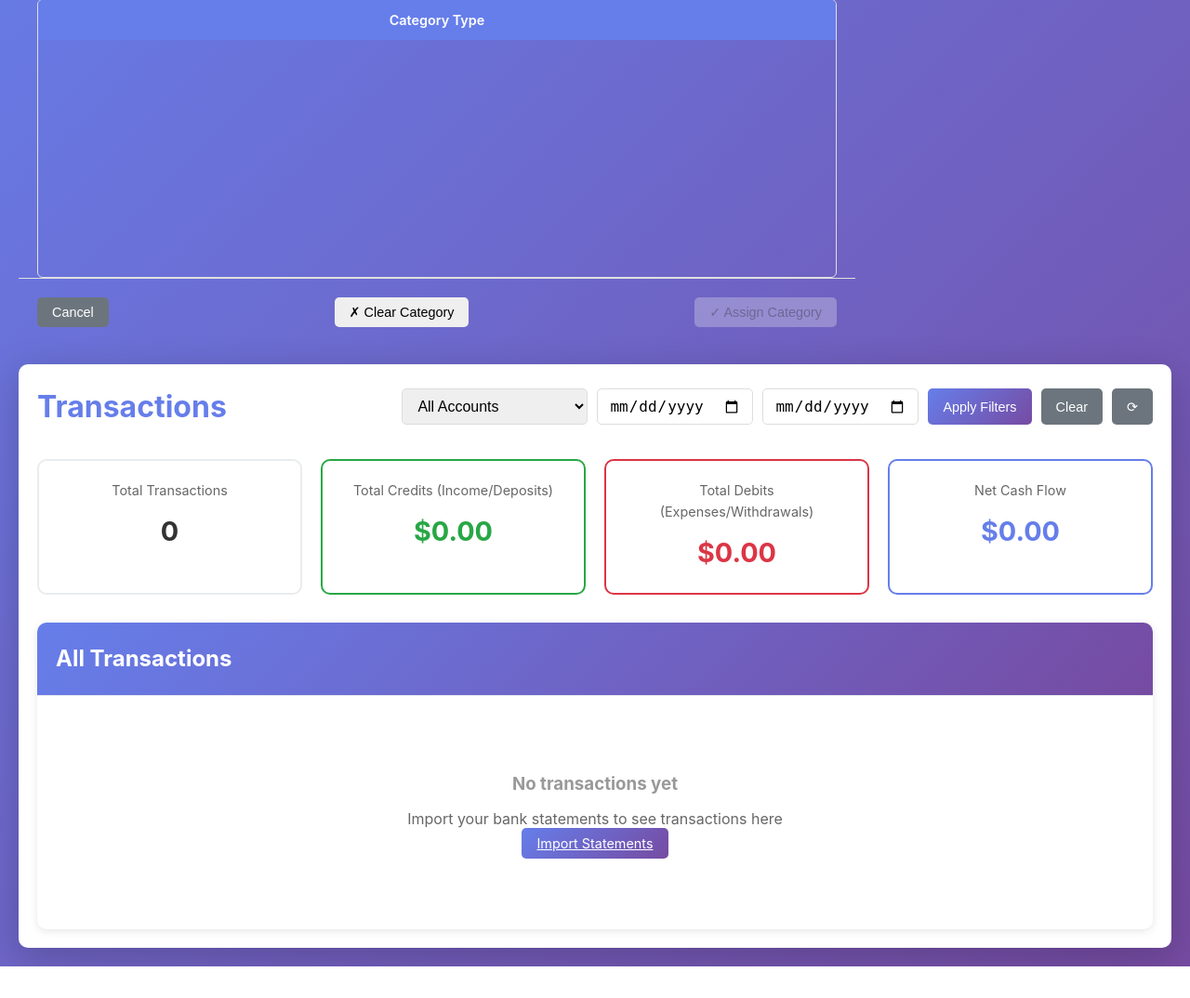
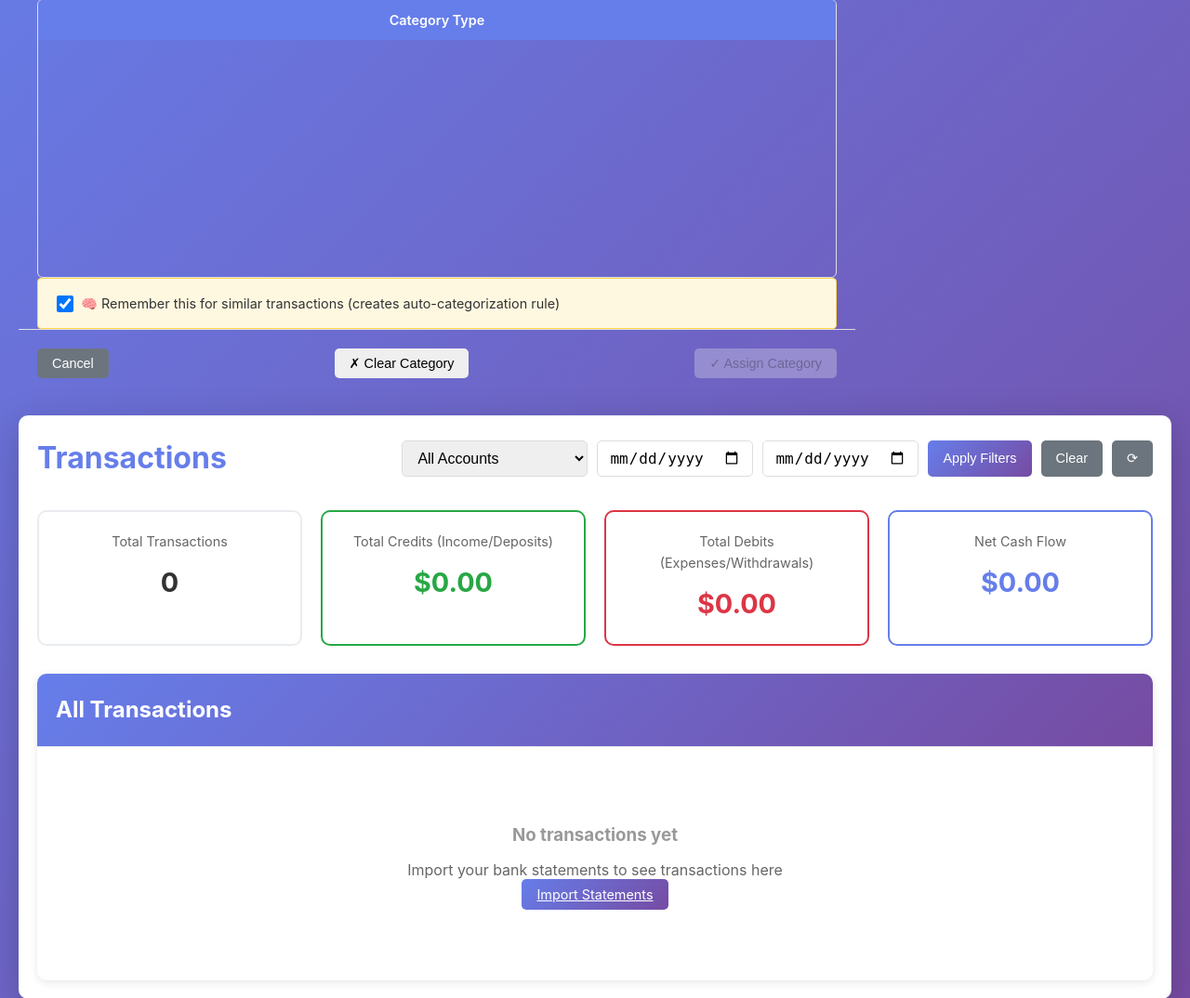
Before and after one commit to saeid-h/financial-assistant, a Flask app: page /transactions/ in a window 1280 px wide. Shown: the part 213-1287 px from the top of the page at 93% size. Before the commit the page ends 1253 px from the top, so only its background shows below. Run offline with Flask 3, Linux system fonts and the light colour scheme; data that the repository does not hold is empty; parts of the project's set-up code (start-up, migrations or seed data) failed here and were passed over.

Commit message:
Add learning system to UI + auto-refresh after categorization
LEARNING SYSTEM NOW ACTIVE IN UI!

NEW FEATURE: Smart Learning Checkbox
- Added to category picker modal
- 🧠 'Remember this for similar transactions'
- CHECKED by default
- Creates auto-categorization rule when enabled

HOW IT WORKS:
1. User categorizes 'STARBUCKS #1234' → Dining Out
2. With checkbox CHECKED:
   - System extracts 'STARBUCKS'
   - Creates rule: STARBUCKS → Dining Out
   - Priority 100 (user rules > system rules)
3. Future 'STARBUCKS' transactions auto-categorize!

Example:
- Manually: SHELL GAS STATION #123 → Gas
- Learning: Creates rule 'SHELL GAS' → Gas (priority 100)
- Auto: Future SHELL transactions → Gas ✓

FIX: Page auto-refreshes after categorization
- Changed updateTransactionCategory() to reload transactions
- Transaction list updates immediately
- Category button shows new category
- No manual refresh needed
- Stats update automatically

FIX: Learning parameter passed correctly
- learn parameter defaults to false
- Gets value from checkbox when assigning
- Passed to API endpoint
- Console logs when rule created

UI IMPROVEMENTS:
- Yellow highlight box for learning option
- Checkbox with brain emoji 🧠
- Clear explanation text
- Positioned above action buttons

CONSOLE LOGGING:
When learning creates a rule:
'✓ New categorization rule created automatically!'

USER WORKFLOW:
1. Click uncategorized transaction
2. Navigate categories (Type → Sub → Detail)
3. See checkbox: 'Remember this for similar'
4. Click 'Assign Category'
5. ✓ Transaction categorized
6. ✓ Rule created (if checkbox checked)
7. ✓ Page refreshes automatically
8. ✓ Future similar transactions auto-categorize!

FILES MODIFIED:
- src/templates/components/category_picker.html (learning UI)
- src/templates/transactions.html (auto-refresh + learning param)

This makes the system truly intelligent!
User teaches it once, it remembers forever.

```diff
--- a/src/templates/components/category_picker.html
+++ b/src/templates/components/category_picker.html
@@ -26,6 +26,14 @@
                     <div class="column-title" id="level-3-title">Detail</div>
                     <div class="category-list" id="level-3-list"></div>
                 </div>
+            </div>
+
+            <!-- Learning Option -->
+            <div class="learning-option">
+                <label>
+                    <input type="checkbox" id="learn-checkbox" checked>
+                    🧠 Remember this for similar transactions (creates auto-categorization rule)
+                </label>
             </div>
 
             <!-- Actions -->
@@ -138,6 +146,29 @@
     border-radius: 10px;
     font-size: 0.75em;
     font-weight: 600;
+}
+
+.learning-option {
+    padding: 15px 20px;
+    background: #fff8e1;
+    border: 1px solid #ffd54f;
+    border-radius: 4px;
+    margin: 0 20px;
+}
+
+.learning-option label {
+    display: flex;
+    align-items: center;
+    gap: 8px;
+    cursor: pointer;
+    font-size: 0.9em;
+    color: #333;
+}
+
+.learning-option input[type="checkbox"] {
+    width: 18px;
+    height: 18px;
+    cursor: pointer;
 }
 
 .picker-actions {
@@ -365,8 +396,11 @@ async function assignSelectedCategory() {
         return;
     }
 
-    // Update the transaction
-    await updateTransactionCategory(currentTransaction, selectedCategoryId);
+    // Check if learning is enabled
+    const learn = document.getElementById('learn-checkbox').checked;
+
+    // Update the transaction with learning option
+    await updateTransactionCategory(currentTransaction, selectedCategoryId, learn);
     closeCategoryPicker();
 }
 
--- a/src/templates/transactions.html
+++ b/src/templates/transactions.html
@@ -542,7 +542,7 @@
     }
 
     // Update transaction category
-    async function updateTransactionCategory(transactionId, categoryId) {
+    async function updateTransactionCategory(transactionId, categoryId, learn = false) {
         try {
             const response = await fetch(`/categories/api/categorize/${transactionId}`, {
                 method: 'PUT',
@@ -551,18 +551,23 @@
                 },
                 body: JSON.stringify({
                     category_id: categoryId ? parseInt(categoryId) : null,
-                    learn: false  // Don't auto-learn for now
+                    learn: learn  // Learn from categorization if enabled
                 })
             });
 
             const data = await response.json();
 
             if (data.success) {
-                // Reload stats to reflect changes
+                // Reload both stats and transactions to show updated category
                 loadStats();
+                loadTransactions();
+
+                if (data.rule_created) {
+                    console.log('✓ New categorization rule created automatically!');
+                }
             } else {
                 alert('Error updating category: ' + data.error);
-                loadTransactions();  // Reload to reset dropdown
+                loadTransactions();
             }
         } catch (error) {
             console.error('Error updating category:', error);
```
